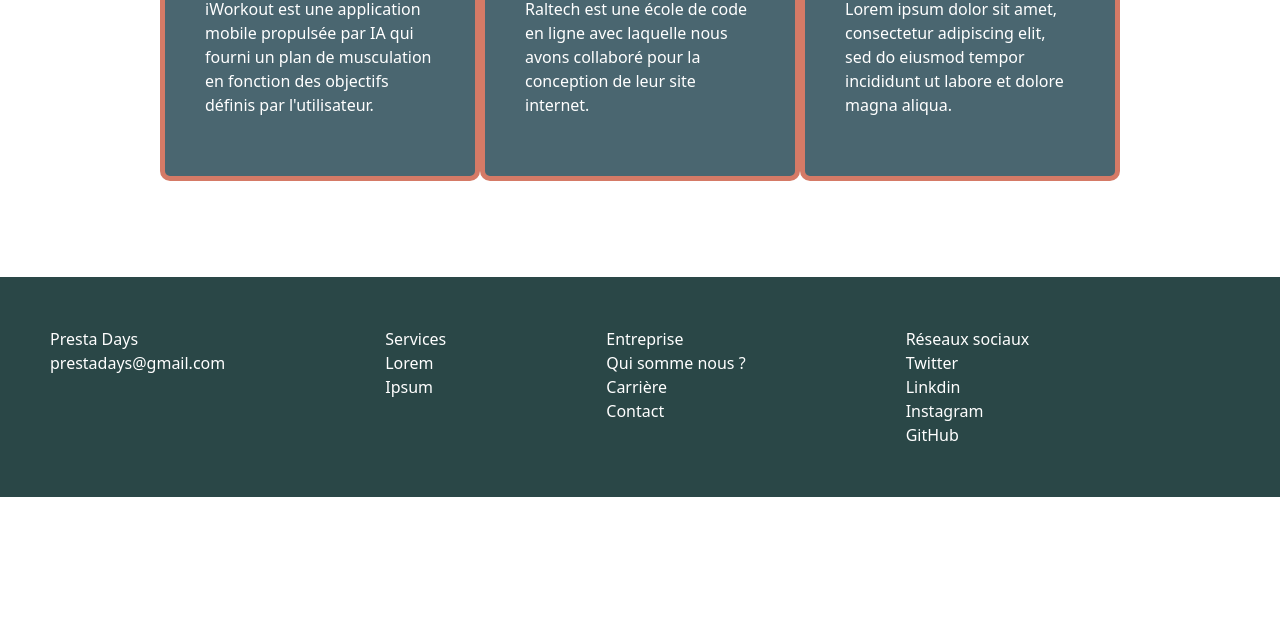
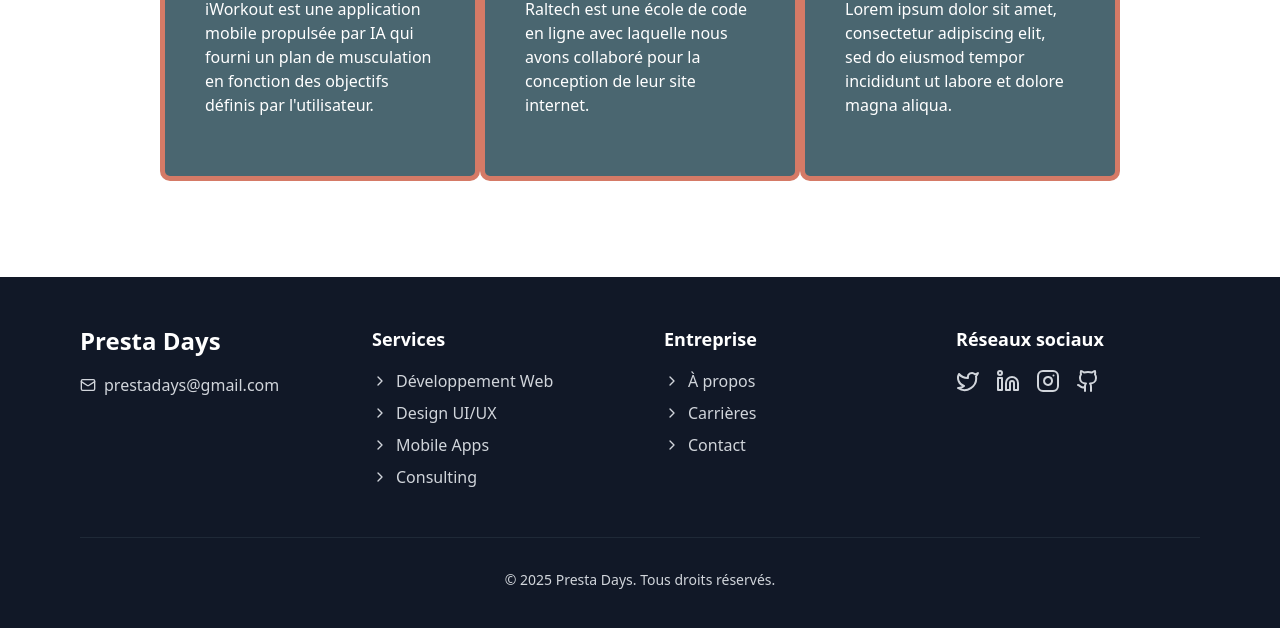
Before and after one commit to PrestaDays/zenkod, an Astro site: page / in a window 1280 px wide. Shown: the part 790-1418 px from the top of the page. Before the commit the page ends 1287 px from the top, so only its background shows below. Built offline with nearby package versions, Linux system fonts and the light colour scheme; Astro itself is replaced by a stand-in of ours.

Commit message:
refactor Footer components

```diff
--- a/package.json
+++ b/package.json
@@ -16,6 +16,7 @@
     "astro": "^5.0.9",
     "emailjs-com": "^3.2.0",
     "framer-motion": "^11.15.0",
+    "lucide-react": "^0.473.0",
     "react": "^19.0.0",
     "react-dom": "^19.0.0",
     "react-intersection-observer": "^9.14.0",
--- a/src/components/Footer.jsx
+++ b/src/components/Footer.jsx
@@ -1,34 +1,105 @@
-import "../styles/Footer.css";
+import React from 'react';
+import { Twitter, Linkedin, Instagram, Github, Mail, ChevronRight } from 'lucide-react';
 
 const Footer = () => {
+    const socialLinks = [
+        { icon: Twitter, label: 'Twitter', href: '#' },
+        { icon: Linkedin, label: 'LinkedIn', href: '#' },
+        { icon: Instagram, label: 'Instagram', href: '#' },
+        { icon: Github, label: 'GitHub', href: '#' }
+    ];
+
+    const services = ['Développement Web', 'Design UI/UX', 'Mobile Apps', 'Consulting'];
+    const companyPages = [
+        { label: 'À propos', path: '/about' },
+        { label: 'Carrières', path: '/careers' },
+        { label: 'Contact', path: '/contact' }
+    ];
+
     return (
-        <footer class="footer">
-            <div class="container-footer">
-                <div class="container-footer-content">
-                    <h3>Presta Days</h3>
-                    <p>prestadays@gmail.com</p>
+        <footer className="bg-gray-900 text-gray-300 py-12">
+            <div className="max-w-6xl mx-auto px-4">
+                <div className="grid grid-cols-1 md:grid-cols-4 gap-12">
+                    {/* Company Info */}
+                    <div className="space-y-4">
+                        <h2 className="text-2xl font-bold text-white">Presta Days</h2>
+                        <div className="flex items-center space-x-2 transform transition-transform duration-300 hover:translate-x-2">
+                            <Mail size={16} />
+                            <a href="mailto:prestadays@gmail.com" className="hover:text-white">
+                                prestadays@gmail.com
+                            </a>
+                        </div>
+                    </div>
+
+                    {/* Services */}
+                    <div className="space-y-4">
+                        <h3 className="text-lg font-semibold text-white">Services</h3>
+                        <ul className="space-y-2">
+                            {services.map((service, index) => (
+                                <li key={index} className="flex items-center group cursor-pointer">
+                                    <ChevronRight
+                                        size={16}
+                                        className="transform transition-transform duration-300 group-hover:translate-x-2"
+                                    />
+                                    <span className="ml-2 transition-colors duration-300 group-hover:text-white">
+                                        {service}
+                                    </span>
+                                </li>
+                            ))}
+                        </ul>
+                    </div>
+
+                    {/* Company */}
+                    <div className="space-y-4">
+                        <h3 className="text-lg font-semibold text-white">Entreprise</h3>
+                        <ul className="space-y-2">
+                            {companyPages.map((item, index) => (
+                                <li key={index} className="flex items-center group cursor-pointer">
+                                    <ChevronRight
+                                        size={16}
+                                        className="transform transition-transform duration-300 group-hover:translate-x-2"
+                                    />
+                                    <span
+                                        className="ml-2 transition-colors duration-300 group-hover:text-white"
+                                        onClick={() => window.location.href = item.path}
+                                    >
+                                        {item.label}
+                                    </span>
+                                </li>
+                            ))}
+                        </ul>
+                    </div>
+
+                    {/* Social Media */}
+                    <div className="space-y-4">
+                        <h3 className="text-lg font-semibold text-white">Réseaux sociaux</h3>
+                        <div className="flex flex-wrap gap-4">
+                            {socialLinks.map((social, index) => {
+                                const Icon = social.icon;
+                                return (
+                                    <a
+                                        key={index}
+                                        href={social.href}
+                                        className="transform transition-all duration-300 hover:scale-110 hover:text-white"
+                                        aria-label={social.label}
+                                    >
+                                        <Icon size={24} />
+                                    </a>
+                                );
+                            })}
+                        </div>
+                    </div>
                 </div>
-                <div class="container-footer-content">
-                    <h3>Services</h3>
-                    <p>Lorem</p>
-                    <p>Ipsum</p>
-                </div>
-                <div class="container-footer-content">
-                    <h3>Entreprise</h3>
-                    <p>Qui somme nous ?</p>
-                    <p>Carrière</p>
-                    <p>Contact</p>
-                </div>
-                <div class="container-footer-content">
-                    <h3>Réseaux sociaux</h3>
-                    <p>Twitter</p>
-                    <p>Linkdin</p>
-                    <p>Instagram</p>
-                    <p>GitHub</p>
+
+                {/* Copyright */}
+                <div className="mt-12 pt-8 border-t border-gray-800 text-center">
+                    <p className="text-sm">
+                        © {new Date().getFullYear()} Presta Days. Tous droits réservés.
+                    </p>
                 </div>
             </div>
         </footer>
     );
-}
+};
 
 export default Footer;
```
Also changed, not shown: 1 other file.
